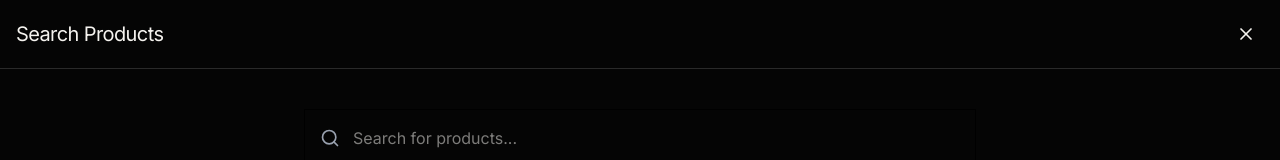
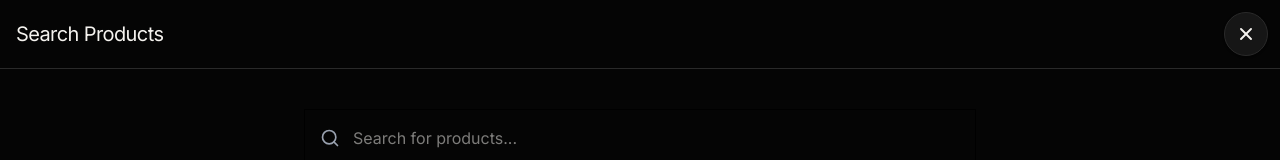
Before and after one commit to mushfiqueyeasir/Ve-Gear, a Next.js app in the folder frontend/website/: page / in a window 1280 px wide. Both pictures are taken after a click on the button "Search". Shown: the top 160 px of the page. Built offline with nearby package versions, Linux system fonts and the light colour scheme; no server answers; the database is empty.

Commit message:
sidebar fix

```diff
--- a/frontend/website/components/Common/Header/MobileMenu.tsx
+++ b/frontend/website/components/Common/Header/MobileMenu.tsx
@@ -43,8 +43,12 @@ export default function MobileMenu({
         side="left"
         className="flex w-[min(100vw-2.5rem,22rem)] flex-col border-border bg-background p-0 text-foreground"
       >
-        <div className="border-b border-border px-5 py-5">
-          <Link href="/" onClick={() => setIsSheetOpen(false)}>
+        <div className="flex items-center border-b border-border py-5 pl-5 pr-16">
+          <Link
+            href="/"
+            onClick={() => setIsSheetOpen(false)}
+            className="inline-flex min-h-11 items-center"
+          >
             <Image
               src={logoUrl}
               alt={storeName}
--- a/frontend/website/components/ui/sheet.tsx
+++ b/frontend/website/components/ui/sheet.tsx
@@ -2,6 +2,7 @@
 
 import * as React from "react";
 import * as DialogPrimitive from "@radix-ui/react-dialog";
+import { X } from "lucide-react";
 import { cn } from "@/lib/utils";
 
 const Sheet = DialogPrimitive.Root;
@@ -56,7 +57,12 @@ const SheetContent = React.forwardRef<
       {...props}
     >
       {children}
-      <DialogPrimitive.Close className="absolute right-4 top-4 rounded-sm opacity-70 ring-offset-background transition-opacity hover:opacity-100 focus:outline-none focus:ring-2 focus:ring-ring focus:ring-offset-2 disabled:pointer-events-none data-[state=open]:bg-secondary">
+      <DialogPrimitive.Close
+        type="button"
+        aria-label="Close menu"
+        className="absolute right-3 top-3 z-50 grid size-11 place-items-center rounded-full border border-border bg-card text-foreground shadow-sm transition hover:border-primary hover:text-primary focus:outline-none focus-visible:ring-2 focus-visible:ring-ring disabled:pointer-events-none"
+      >
+        <X className="size-5" strokeWidth={2.25} />
         <span className="sr-only">Close</span>
       </DialogPrimitive.Close>
     </DialogPrimitive.Content>
```
